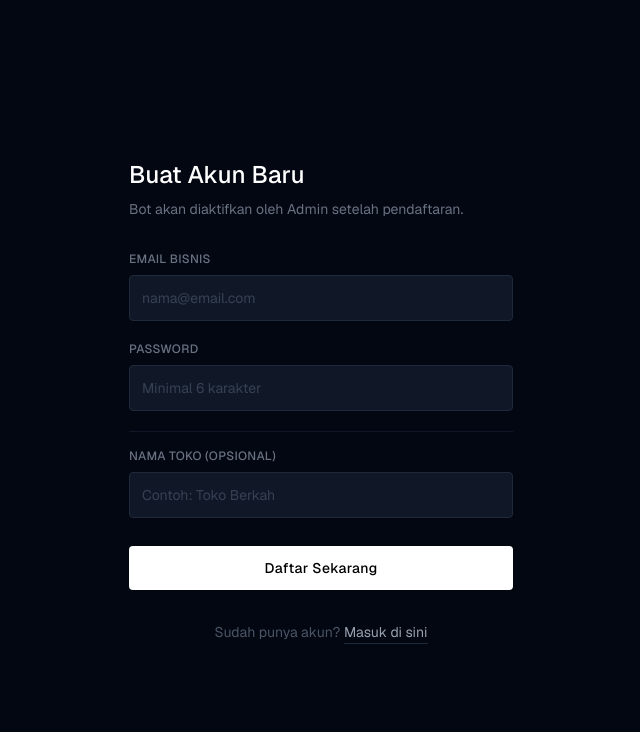
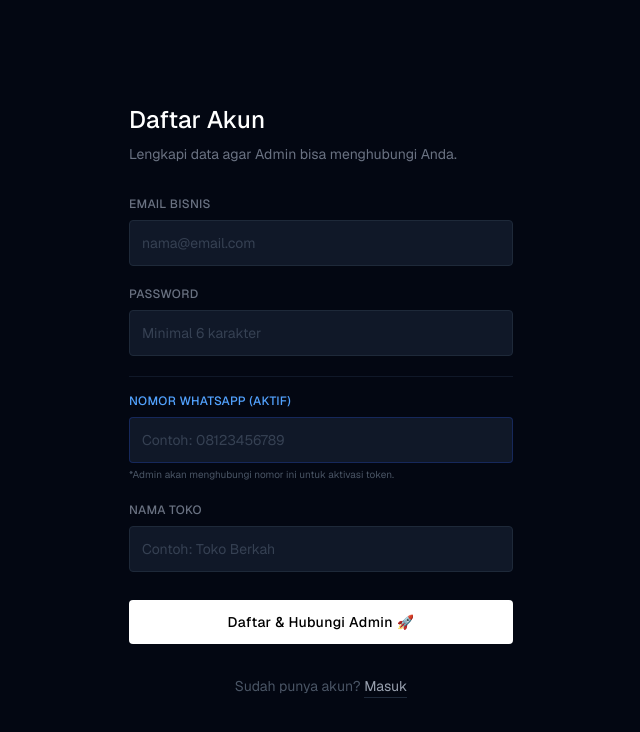
Before and after one commit to sonahaiqal-dev/beefirst-bot, a Next.js app: page /register in a window 1280 px wide. Shown: the top 732 px of the page, without its empty margins (319-959 px from the left). Built offline with nearby package versions, Linux system fonts and the light colour scheme; no server answers.

Commit message:
Add WhatsApp field and auto-redirect to admin

```diff
--- a/app/register/page.tsx
+++ b/app/register/page.tsx
@@ -8,12 +8,17 @@ export default function Register() {
   const [email, setEmail] = useState('')
   const [password, setPassword] = useState('')
   const [storeName, setStoreName] = useState('')
+  const [phone, setPhone] = useState('') // State baru buat No WA
+
   const [loading, setLoading] = useState(false)
   const router = useRouter()
 
+  // GANTI NOMOR INI DENGAN NOMOR WA ADMIN (KAMU)
+  const ADMIN_WA = "62895402497840"
+
   const handleRegister = async () => {
-    if (!email || !password) {
-        alert("Mohon lengkapi email dan password.")
+    if (!email || !password || !phone) {
+        alert("Mohon lengkapi Email, Password, dan Nomor WhatsApp.")
         return
     }
 
@@ -27,21 +32,29 @@ export default function Register() {
 
       if (authError) throw authError
 
-      // 2. Update Profil (Tanpa Token)
+      // 2. Simpan Profil & Nomor WA
       if (authData.user) {
         const { error: profileError } = await supabase
             .from('profiles')
             .update({
                 store_name: storeName || 'Toko Baru',
-                is_active: true, // Bot aktif secara sistem, tapi belum jalan karena token kosong
-                fonnte_token: null // Token dikosongkan dulu
+                whatsapp: phone, // Simpan nomor WA user
+                is_active: true,
+                fonnte_token: null
             })
             .eq('id', authData.user.id)
 
         if (profileError) console.error("Error update profile:", profileError)
       }
 
-      alert('Registrasi Berhasil! Silakan hubungi Admin untuk aktivasi bot.')
+      // 3. SUKSES -> ARAHKAN KE WA ADMIN
+      const message = `Halo Admin BeeFirst, saya baru saja mendaftar dengan email: *${email}*. Mohon bantu aktivasi bot saya. Terima kasih!`
+      const waLink = `https://wa.me/${ADMIN_WA}?text=${encodeURIComponent(message)}`
+
+      // Buka WA di tab baru
+      window.open(waLink, '_blank')
+
+      alert('Registrasi Berhasil! Anda akan diarahkan ke WhatsApp Admin untuk aktivasi.')
       router.push('/login')
 
     } catch (error: any) {
@@ -56,11 +69,12 @@ export default function Register() {
       <div className="w-full max-w-sm">
 
         <div className="mb-8">
-            <h1 className="text-2xl font-medium text-white mb-2">Buat Akun Baru</h1>
-            <p className="text-gray-500 text-sm">Bot akan diaktifkan oleh Admin setelah pendaftaran.</p>
+            <h1 className="text-2xl font-medium text-white mb-2">Daftar Akun</h1>
+            <p className="text-gray-500 text-sm">Lengkapi data agar Admin bisa menghubungi Anda.</p>
         </div>
 
         <div className="space-y-5">
+          {/* Email */}
           <div>
             <label className="block text-xs font-medium text-gray-500 mb-2 tracking-wide">EMAIL BISNIS</label>
             <input
@@ -72,6 +86,7 @@ export default function Register() {
             />
           </div>
 
+          {/* Password */}
           <div>
             <label className="block text-xs font-medium text-gray-500 mb-2 tracking-wide">PASSWORD</label>
             <input
@@ -83,9 +98,25 @@ export default function Register() {
             />
           </div>
 
-          <div className="pt-4 border-t border-gray-900">
-             <div className="mb-4">
-                <label className="block text-xs font-medium text-gray-500 mb-2 tracking-wide">NAMA TOKO (OPSIONAL)</label>
+          <div className="pt-4 border-t border-gray-900 space-y-5">
+             {/* Nomor WA (BARU) */}
+             <div>
+                <label className="block text-xs font-medium text-blue-400 mb-2 tracking-wide">NOMOR WHATSAPP (AKTIF)</label>
+                <input
+                type="tel"
+                className="w-full bg-gray-900 text-white border border-blue-900/50 p-3 rounded focus:border-blue-600 focus:outline-none transition text-sm placeholder-gray-700"
+                placeholder="Contoh: 08123456789"
+                value={phone}
+                onChange={(e) => setPhone(e.target.value)}
+                />
+                <p className="text-[10px] text-gray-600 mt-1">
+                    *Admin akan menghubungi nomor ini untuk aktivasi token.
+                </p>
+            </div>
+
+             {/* Nama Toko */}
+             <div>
+                <label className="block text-xs font-medium text-gray-500 mb-2 tracking-wide">NAMA TOKO</label>
                 <input
                 type="text"
                 className="w-full bg-gray-900 text-white border border-gray-800 p-3 rounded focus:border-blue-800 focus:outline-none transition text-sm placeholder-gray-700"
@@ -101,12 +132,12 @@ export default function Register() {
             disabled={loading}
             className="w-full bg-white text-black font-medium py-3 rounded hover:bg-gray-200 transition mt-2 disabled:opacity-50 text-sm tracking-wide"
           >
-            {loading ? 'Memproses...' : 'Daftar Sekarang'}
+            {loading ? 'Memproses...' : 'Daftar & Hubungi Admin 🚀'}
           </button>
         </div>
 
         <p className="mt-8 text-center text-gray-600 text-sm">
-          Sudah punya akun? <Link href="/login" className="text-gray-400 hover:text-white transition border-b border-gray-800 hover:border-gray-500 pb-0.5">Masuk di sini</Link>
+          Sudah punya akun? <Link href="/login" className="text-gray-400 hover:text-white transition border-b border-gray-800 hover:border-gray-500 pb-0.5">Masuk</Link>
         </p>
 
       </div>
```
